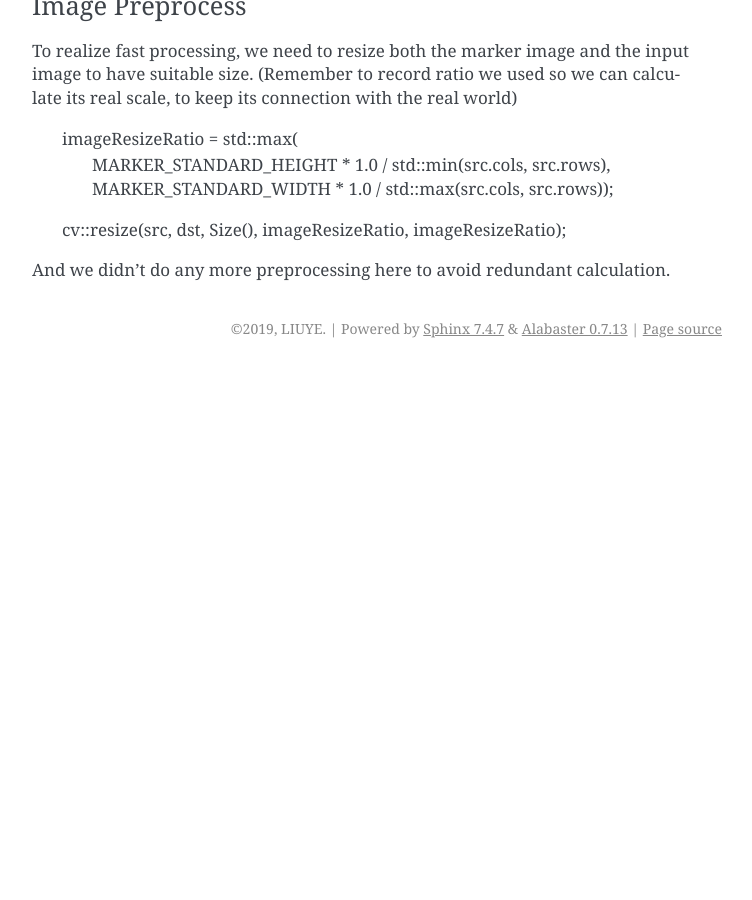
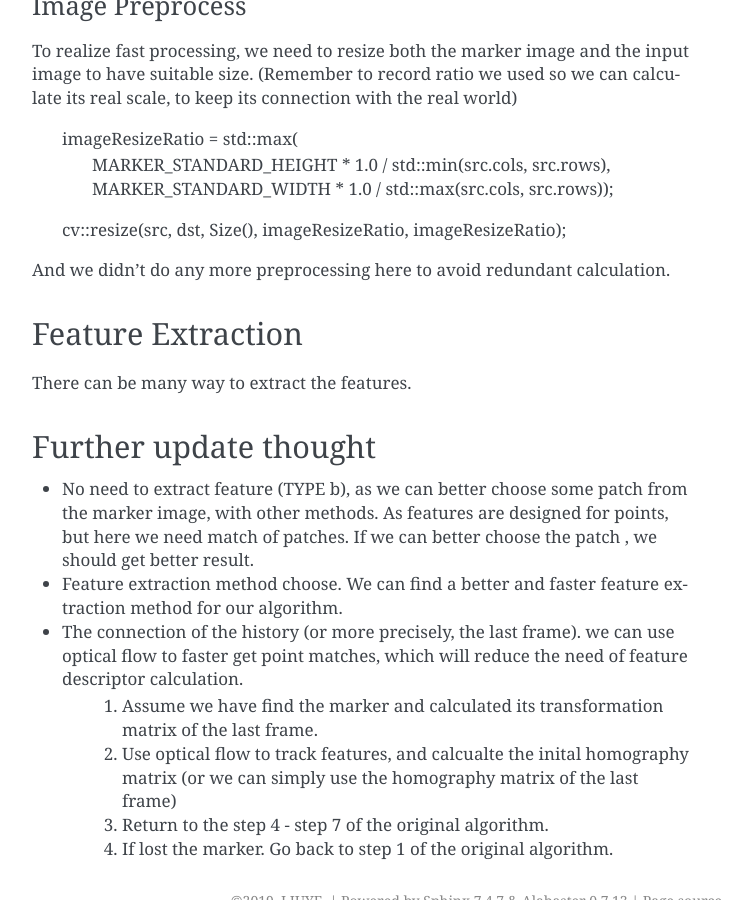
Before and after one commit to gggliuye/VIO, a Sphinx documentation site: the page built from docs/MarkerTracker/MarkerTracker.rst, in a window 1280 px wide and 900 px high, scrolled down 1382 px. Shown: the whole window, without its empty margins (388-1140 px from the left). Built offline with Sphinx 7.4.7, drawn with Linux system fonts in a browser that asks for light colours; before the commit the page ends 1750 px from its top, so only the background shows below that; some of the changed text lies outside the part shown.

Commit message:
Update MarkerTracker.rst

```diff
--- a/docs/MarkerTracker/MarkerTracker.rst
+++ b/docs/MarkerTracker/MarkerTracker.rst
@@ -52,3 +52,22 @@ To realize fast processing, we need to resize both the marker image and the inpu
     cv::resize(src, dst, Size(), imageResizeRatio, imageResizeRatio);
 
 And we didn't do any more preprocessing here to avoid redundant calculation.
+
+
+Feature Extraction
+----------------------
+
+There can be many way to extract the features.
+
+
+
+Further update thought
+--------------------
+
+* No need to extract feature (TYPE b), as we can better choose some patch from the marker image, with other methods. As features are designed for points, but here we need match of patches. If we can better choose the patch , we should get better result.
+* Feature extraction method choose. We can find a better and faster feature extraction method for our algorithm.
+* The connection of the history (or more precisely, the last frame). we can use optical flow to faster get point matches, which will reduce the need of feature descriptor calculation.
+     1. Assume we have find the marker and calculated its transformation matrix of the last frame.
+     2. Use optical flow to track features, and calcualte the inital homography matrix (or we can simply use the homography matrix of the last frame)
+     3. Return to the step 4 - step 7 of the original algorithm.
+     4. If lost the marker. Go back to step 1 of the original algorithm.
```
